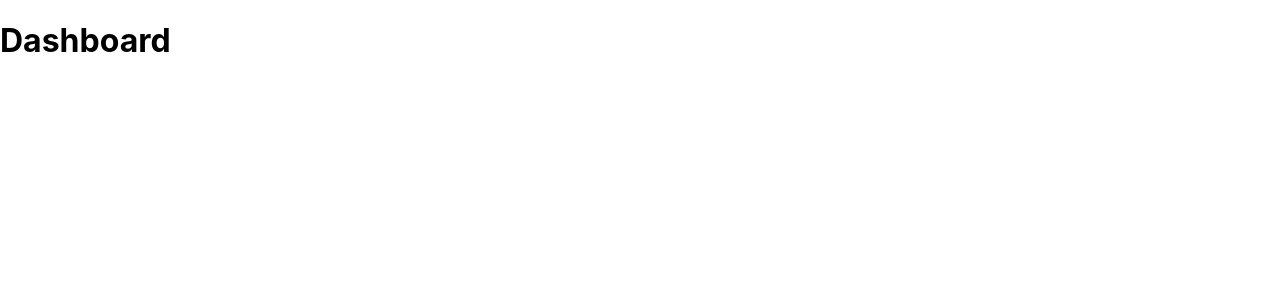
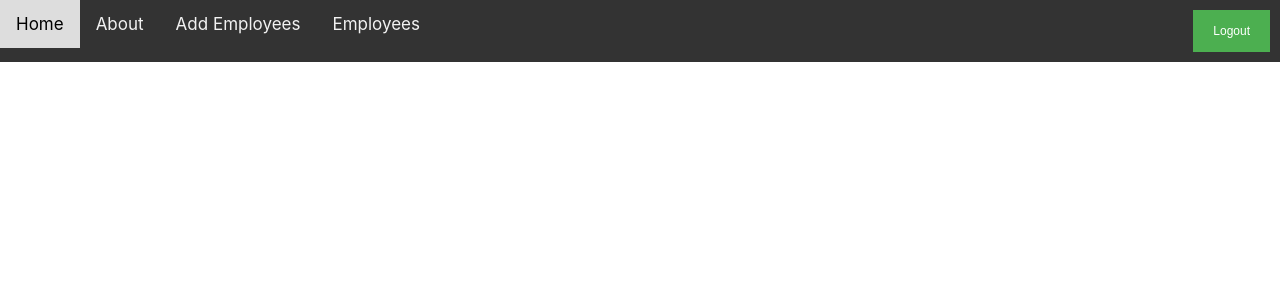
Before and after one commit to YouDevByRahulAkhouri/EmployeeManagement, a React (Create React App) app: page /homepage in a window 1280 px wide. Shown: the top 300 px of the page. Built offline with nearby package versions, Linux system fonts and the light colour scheme.

Commit message:
added get req

```diff
--- a/package.json
+++ b/package.json
@@ -3,10 +3,15 @@
   "version": "0.1.0",
   "private": true,
   "dependencies": {
+    "@fortawesome/fontawesome-svg-core": "^1.2.32",
+    "@fortawesome/free-solid-svg-icons": "^5.15.1",
+    "@fortawesome/react-fontawesome": "^0.1.14",
     "@testing-library/jest-dom": "^5.11.6",
     "@testing-library/react": "^11.2.2",
     "@testing-library/user-event": "^12.6.0",
     "react": "^17.0.1",
+    "react-bootstrap": "^1.4.3",
+    "react-datepicker": "^3.4.0",
     "react-dom": "^17.0.1",
     "react-router": "^5.2.0",
     "react-router-dom": "^5.2.0",
--- a/src/components/AdminForm.js
+++ b/src/components/AdminForm.js
@@ -1,10 +1,15 @@
 import React from "react";
 import "./AdminForm.css";
 import { withRouter } from "react-router-dom";
+import DatePicker from "react-datepicker";
+import "react-datepicker/dist/react-datepicker.css";
 
 const validEmailRegex = RegExp(
   /^(([^<>()[\]\\.,;:\s@"]+(\.[^<>()[\]\\.,;:\s@"]+)*)|(".+"))@((\[[0-9]{1,3}\.[0-9]{1,3}\.[0-9]{1,3}\.[0-9]{1,3}\])|(([a-zA-Z\-0-9]+\.)+[a-zA-Z]{2,}))$/
 );
+// const validDateofBirth = RegExp(
+//   /^(0[1-9]|1[0-9]|2[0-9]|3[0-1])\/(0[1-9]|1[0-2])\/([0-9]{4})$/
+// );
 const validateForm = (errors) => {
   let valid = true;
   Object.values(errors).forEach((val) => val.length > 0 && (valid = false));
@@ -19,46 +24,56 @@ class AdminForm extends React.Component {
       email: "",
       name: "",
       password: "",
-      dob: "",
       gender: "",
       errors: {
         name: "",
         email: "",
         password: "",
       },
+      startDate: new Date(),
     };
+    this.handleStartChange = this.handleStartChange.bind(this);
   }
-  handleChange = (e) => {
-    const { id, value } = e.target;
-    this.setState((prevState) => ({
-      ...prevState,
-      [id]: value,
-    }));
+  // handleChange = (e) => {
+  //   const { id, value } = e.target;
+  //   this.setState((prevState) => ({
+  //     ...prevState,
+  //     [id]: value,
+  //   }));
+  // };
+  handleStartChange = (date) => {
+    this.setState({
+      startDate: date,
+    });
   };
   handleChange = (event) => {
     event.preventDefault();
-    const { name, value } = event.target;
+    const { id, value } = event.target;
     let errors = this.state.errors;
 
-    switch (name) {
+    switch (id) {
       case "name":
-        errors.fullName =
+        errors.name =
           value.length < 5 ? "Name must be at least 5 characters long!" : "";
         break;
       case "email":
         errors.email = validEmailRegex.test(value) ? "" : "Email is not valid!";
         break;
+      // case "dob":
+      //   errors.dob = validDateofBirth.test(value) ? "" : "DOB is invalid!";
+      //   break;
       case "password":
         errors.password =
           value.length < 8
             ? "Password must be at least 8 characters long!"
             : "";
         break;
+
       default:
         break;
     }
 
-    this.setState({ errors, [name]: value });
+    this.setState({ errors, [id]: value });
   };
   handleSubmit = (event) => {
     event.preventDefault();
@@ -148,13 +163,12 @@ class AdminForm extends React.Component {
           </div>
           <div>
             <label htmlFor="text">Birth Date</label>
-            <input
-              type="text"
-              className="dob"
-              value={this.state.dob}
-              onChange={this.handleChange}
-              placeholder="DD/MM/YYYY.."
-            />
+            <div className="filters">
+              <DatePicker
+                selected={this.state.startDate}
+                onChange={this.handleStartChange}
+              />
+            </div>
           </div>
           <div>
             <label htmlFor="gender">Gender</label>
--- a/src/components/Home.css
+++ b/src/components/Home.css
@@ -0,0 +1,43 @@
+.topnav {
+  background-color: #333;
+  overflow: hidden;
+}
+
+/* Style the links inside the navigation bar */
+.topnav a {
+  float: left;
+  color: #f2f2f2;
+  text-align: center;
+  padding: 14px 16px;
+  text-decoration: none;
+  font-size: 17px;
+}
+
+/* Change the color of links on hover */
+.topnav a:hover {
+  background-color: #ddd;
+  color: black;
+}
+
+/* Add a color to the active/current link */
+.topnav a.active {
+  background-color: #4caf50;
+  color: white;
+}
+button {
+  background-color: #4caf50;
+  font-size: 12px;
+  padding: 10px 24px;
+  color: white;
+  padding: 14px 20px;
+  margin: 10px 10px 10px 50px;
+  border: white;
+  cursor: pointer;
+  float: right;
+  /* width: 100%; */
+}
+
+/* Add a hover effect for buttons */
+button:hover {
+  opacity: 0.8;
+}
--- a/src/components/Home.js
+++ b/src/components/Home.js
@@ -1,12 +1,36 @@
 import React from "react";
 import "./Home.css";
+import { Redirect } from "react-router-dom";
 import { withRouter } from "react-router-dom";
 
+//import { FontAwesomeIcon } from "@fortawesome/react-fontawesome";
+//import { faHome } from "@fortawesome/free-solid-svg-icons";
+//const element = <FontAwesomeIcon icon={faHome} />;
+
 class Home extends React.Component {
+  state = {
+    navigate: false,
+  };
+  logout = () => {
+    localStorage.clear("token");
+    this.setState({ navigate: true });
+  };
   render() {
+    const { navigate } = this.state;
+    if (navigate) {
+      return <Redirect to="/loginpage" push={true} />;
+    }
     return (
       <div>
-        <h1>Dashboard</h1>
+        <div class="topnav">
+          <a href="#home">
+            <i class="fa fa-fw fa-home"></i>Home
+          </a>
+          <a href="#about">About</a>
+          <a href="#news">Add Employees</a>
+          <a href="#contact">Employees</a>
+          <button onClick={this.logout}>Logout</button>
+        </div>
       </div>
     );
   }
--- a/src/components/LoginForm.css
+++ b/src/components/LoginForm.css
@@ -5,3 +5,38 @@
 .registerMessage {
   margin-top: 10vh;
 }
+
+form {
+  border: 3px solid #f1f1f1;
+  margin: 50px;
+  padding: 50px;
+}
+input[type="text"],
+input[type=""] {
+  width: 100%;
+  padding: 12px 20px;
+  margin: 8px 0;
+  display: inline-block;
+  border: 1px solid #ccc;
+  box-sizing: border-box;
+}
+button {
+  background-color: #4caf50;
+  font-size: 12px;
+  padding: 10px 24px;
+  color: white;
+  padding: 14px 20px;
+  margin: 10px;
+  border: none;
+  cursor: pointer;
+  /* width: 100%; */
+}
+
+/* Add a hover effect for buttons */
+button:hover {
+  opacity: 0.8;
+}
+.container {
+  padding: 16px;
+  margin: 16px;
+}
--- a/src/components/LoginForm.js
+++ b/src/components/LoginForm.js
@@ -39,7 +39,12 @@ class LoginForm extends React.Component {
       .then((data) => {
         if (data.success) {
           this.props.history.push("/homepage");
-          this.setState({ response: data.response, message: data.message });
+          this.setState({
+            response: data.response,
+            message: data.message,
+            token: data.token,
+          });
+          console.log(data);
         }
         console.log("This is your data", data);
         this.setState({
@@ -56,7 +61,10 @@ class LoginForm extends React.Component {
   render() {
     console.log(this.state);
     return (
-      <div className="card col-12 col-lg-4 login-card mt-2 hv-center">
+      <div
+        class="cointainer"
+        className="card col-12 col-lg-4 login-card mt-2 hv-center"
+      >
         <form>
           <div className="form-group text-left">
             <label htmlFor="exampleInputEmail1">Email address</label>
```
Also changed, not shown: 2 other files (tests, documents, lock files or other folders).
